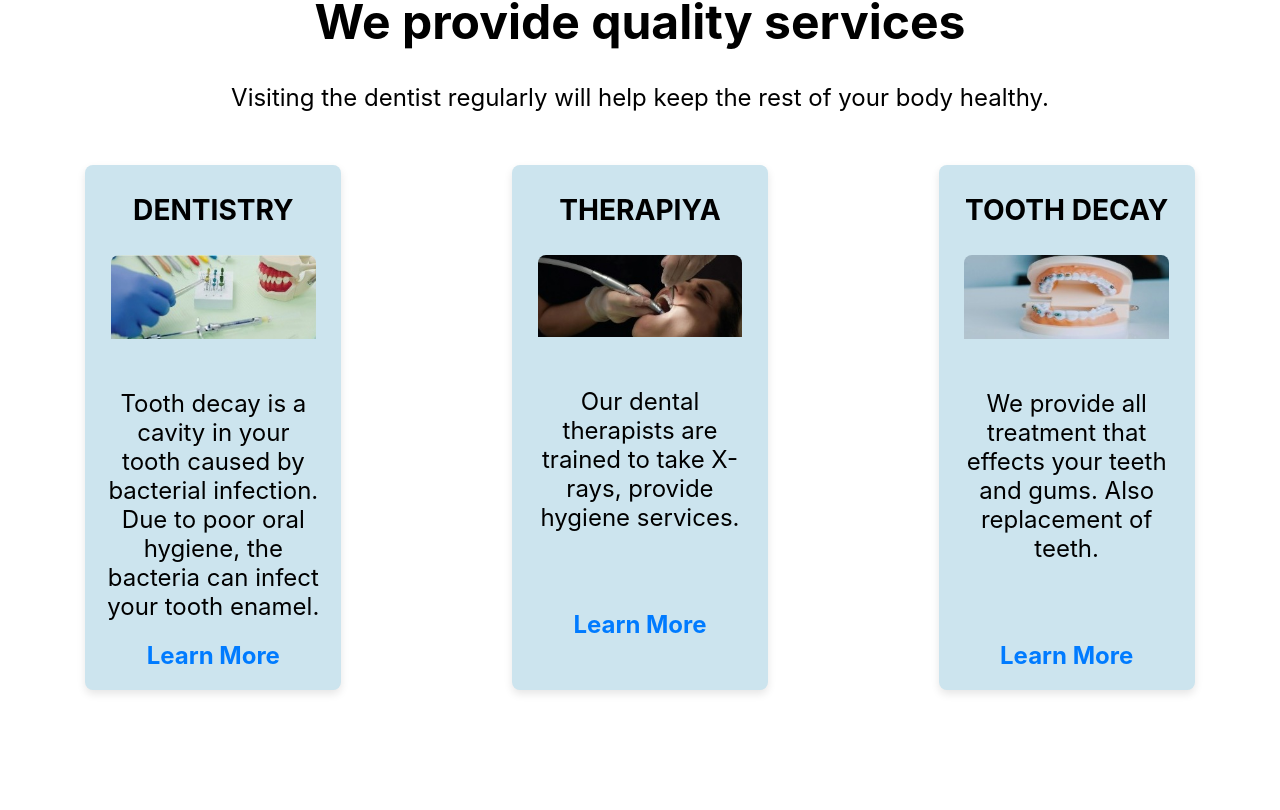
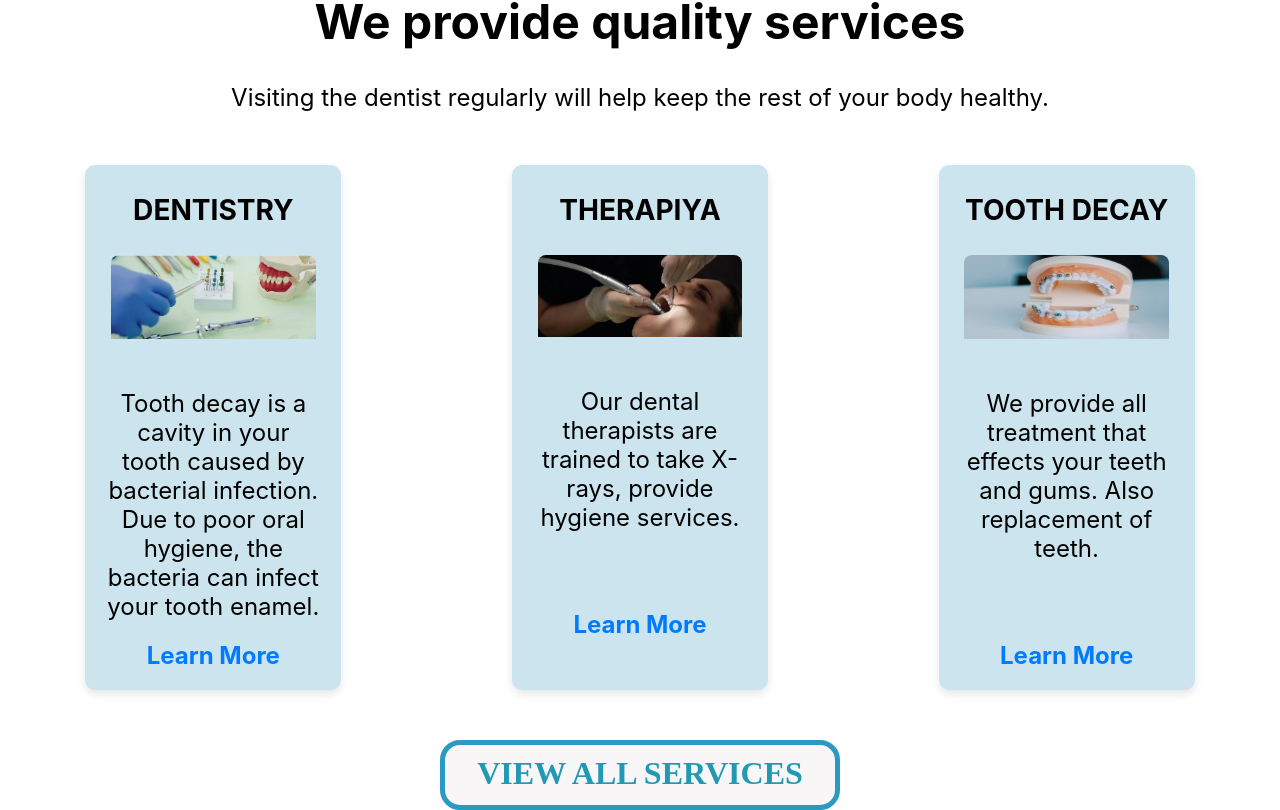
Before and after one commit to Kriti1211/DentalHi, a React (Create React App) app: page / in a window 1280 px wide. Shown: the part 1894-2704 px from the top of the page. Before the commit the page ends 2604 px from the top, so only its background shows below. Built offline with nearby package versions, Linux system fonts and the light colour scheme.

Commit message:
Initial commit

```diff
--- a/src/Styles/Services.css
+++ b/src/Styles/Services.css
@@ -15,7 +15,7 @@
     width: 20%;
     margin-bottom: 20px;
     box-shadow: 0 4px 8px rgba(0, 0, 0, 0.1);
-    border-radius: 8px;
+    border-radius: 10px;
     overflow: hidden;
     transition: transform 0.3s ease;
     background-color: #cce4ee;
@@ -55,3 +55,10 @@
 .service-link:hover {
     color: #0056b3;
 }
+.center-button {
+    width: 100%;
+    text-align: center;
+    font-weight: bold;
+    font-size: xx-large;
+    font-family: 'Times New Roman', Times, serif;
+  }
--- a/src/components/Services.js
+++ b/src/components/Services.js
@@ -1,6 +1,6 @@
 import React from 'react';
 import '../Styles/Services.css'; // Import CSS file for styling
-
+import { Link } from 'react-router-dom';
 const Services = () => {
     return (
         <div className="services-container">
@@ -47,7 +47,13 @@ const Services = () => {
                     </div>
                 </div>
             </div>
+            <div className="center-button">
+          <Link to="/all_services" className="learn-more-button" target="_blank" rel="noreferrer">VIEW ALL SERVICES</Link>
+
         </div>
+
+        </div>
+
     );
 }
 
```
